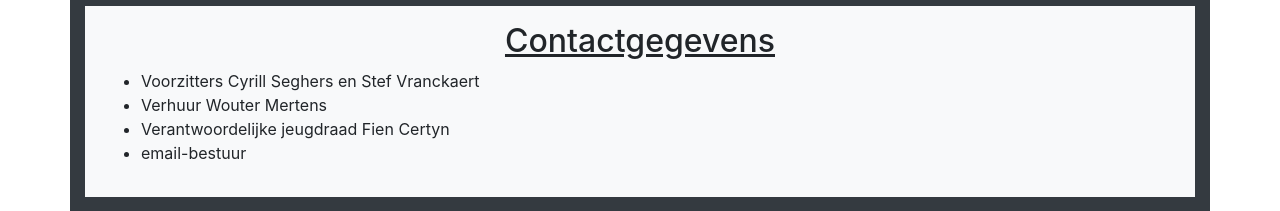
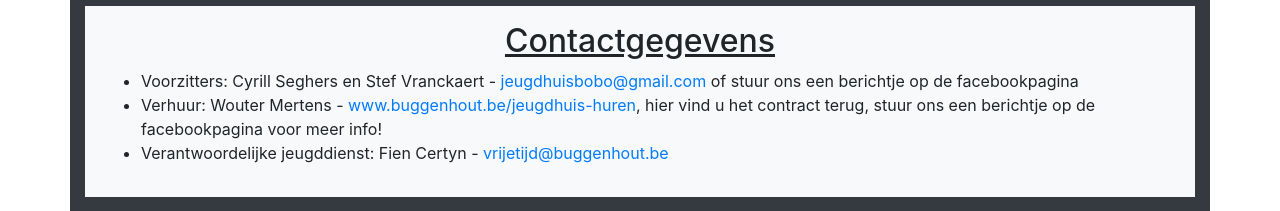
Before and after one commit to SimonRijsselaere/jeugdhuis-bobo, an Angular app: page / in a window 1280 px wide. Shown: the part 499-710 px from the top of the page. Built offline with nearby package versions, Linux system fonts and the light colour scheme; grey boxes are pictures that could not be loaded.

Commit message:
contact update

```diff
--- a/src/app/contact/contact.component.html
+++ b/src/app/contact/contact.component.html
@@ -4,10 +4,11 @@
       <div class="col-12 mt-2 bg-light p-3 ">
         <h2 class="text-center">Contactgegevens</h2>
         <ul>
-          <li>Voorzitters Cyrill Seghers en Stef Vranckaert</li>
-          <li>Verhuur Wouter Mertens</li>
-          <li>Verantwoordelijke jeugdraad Fien Certyn</li>
-          <li>email-bestuur</li>
+          <li>Voorzitters: Cyrill Seghers en Stef Vranckaert - <a href="mailto:jeugdhuisbobo@gmail.com">jeugdhuisbobo@gmail.com
+          </a> of stuur ons een berichtje op de facebookpagina</li>
+          <li>Verhuur: Wouter Mertens - <a href="https://www.buggenhout.be/jeugdhuis-huren" target="_blank">www.buggenhout.be/jeugdhuis-huren</a>, hier vind u het contract terug, stuur ons een berichtje op de facebookpagina voor meer info!</li>
+          <li>Verantwoordelijke jeugddienst: Fien Certyn - <a href="mailto:vrijetijd@buggenhout.be">vrijetijd@buggenhout.be
+          </a></li>
         </ul>
       </div>
     </div>
--- a/src/app/imagelink/imagelink.component.css
+++ b/src/app/imagelink/imagelink.component.css
@@ -21,10 +21,7 @@
   z-index: 1;
 }
 
-.pintje:hover, .gemeente:hover {
-  transform: scale(1.2);
-  z-index: 3;
-}
+
 
 .facebook {
   color: #000;
@@ -37,3 +34,11 @@
   position : absolute;
   left: 15%;
 }
+
+
+@media (min-width: 760px) {
+  .pintje:hover, .gemeente:hover {
+    transform: scale(1.2);
+    z-index: 3;
+  }
+}
```
